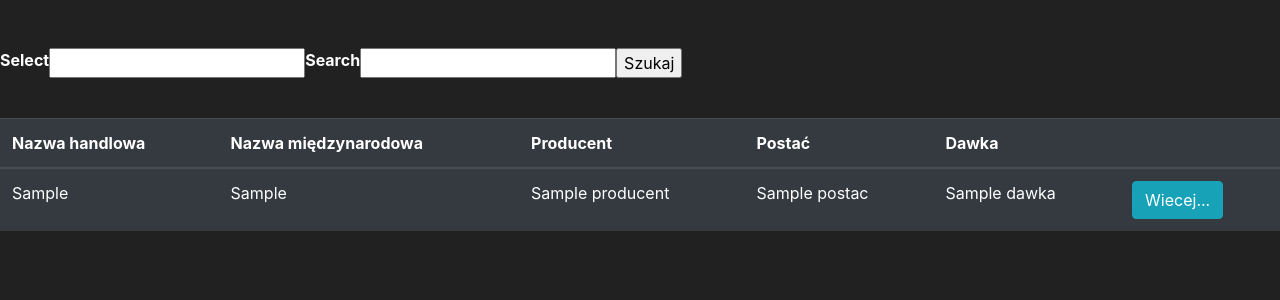
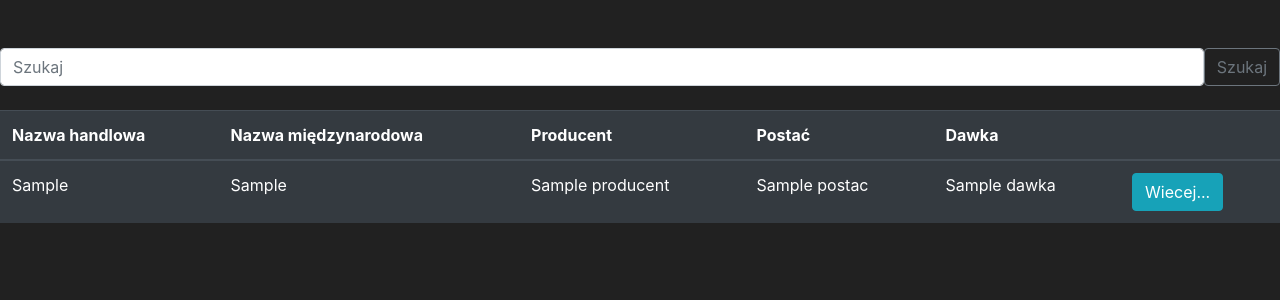
Before and after one commit to PiotrKwiatosz/ISZLC, a Python web app: template iszlc/templates/leki/wyszukaj.html in a window 1280 px wide. Shown: the part 58-358 px from the top of the page. Run offline with Jinja, Linux system fonts and the light colour scheme; the template is opened without the code that fills it: most values are stand-ins (such as "Sample title", 1, 10 or a date in 2020); form fields are guessed from the names that the template uses; some libraries are stand-ins or nearby versions.

Commit message:
Searching - UPDATE 17.08.2923

```diff
--- a/iszlc/templates/leki/wyszukaj.html
+++ b/iszlc/templates/leki/wyszukaj.html
@@ -7,9 +7,7 @@
 
 <title>Leki - Wyszukaj</title>
 
-<br><br>
-
-
+<!--
 {% with messages = get_flashed_messages() %}
   {% if messages %}
     <ul class="flashes">
@@ -27,6 +25,14 @@
     {{ render_field(form.search) }}
 
   <p><input type="submit" value="Szukaj">
+  </form>
+-->
+
+  <br><br>
+  <form method="POST" action="{{url_for('leki_szukaj')}}" class="d-flex">
+    {{ form.hidden_tag() }}
+    <input class="form-control me-2" type="search" placeholder="Szukaj" aria-label="Search", name="searched">
+    <button class="btn btn-outline-secondary" type="submit">Szukaj</button>
   </form>
 
 
```
